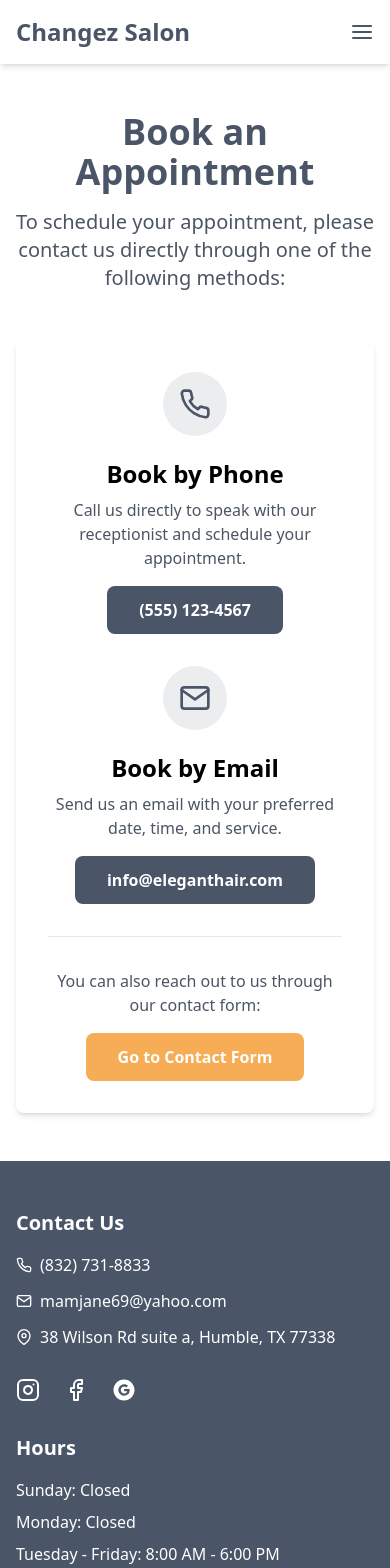
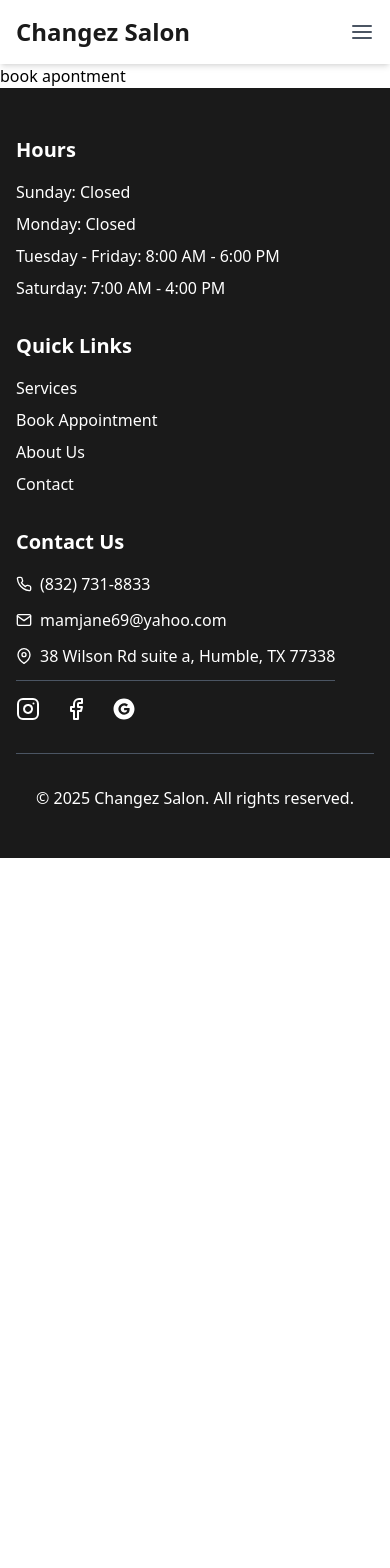
Before and after one commit to Darrenf040/changez-hair-salon, a Next.js app: page /book in a window 390 px wide. Shown: the top 1568 px of the page. After the commit the page ends 858 px from the top, so only its background shows below. Built offline with nearby package versions, Linux system fonts and the light colour scheme.

Commit message:
fixed frontend mobile view

```diff
--- a/app/book/page.js
+++ b/app/book/page.js
@@ -3,66 +3,6 @@
 
 export default function Book() {
   return (
-    <div className="py-12">
-      <div className="max-w-3xl mx-auto px-4 sm:px-6 lg:px-8">
-        <div className="text-center mb-12">
-          <h1 className="text-4xl font-bold text-primary mb-4">Book an Appointment</h1>
-          <p className="text-xl text-gray-600">
-            To schedule your appointment, please contact us directly through one of the following methods:
-          </p>
-        </div>
-
-        <div className="bg-white rounded-lg shadow-md p-8">
-          <div className="space-y-8">
-            {/* Phone Booking */}
-            <div className="text-center">
-              <div className="inline-block p-4 bg-primary bg-opacity-10 rounded-full mb-4">
-                <FiPhone className="w-8 h-8 text-primary" />
-              </div>
-              <h2 className="text-2xl font-semibold mb-2">Book by Phone</h2>
-              <p className="text-gray-600 mb-4">
-                Call us directly to speak with our receptionist and schedule your appointment.
-              </p>
-              <a
-                href="tel:+15551234567"
-                className="inline-block bg-primary text-white px-8 py-3 rounded-lg font-semibold hover:bg-opacity-90 transition-colors"
-              >
-                (555) 123-4567
-              </a>
-            </div>
-
-            {/* Email Booking */}
-            <div className="text-center">
-              <div className="inline-block p-4 bg-primary bg-opacity-10 rounded-full mb-4">
-                <FiMail className="w-8 h-8 text-primary" />
-              </div>
-              <h2 className="text-2xl font-semibold mb-2">Book by Email</h2>
-              <p className="text-gray-600 mb-4">
-                Send us an email with your preferred date, time, and service.
-              </p>
-              <a
-                href="mailto:info@eleganthair.com"
-                className="inline-block bg-primary text-white px-8 py-3 rounded-lg font-semibold hover:bg-opacity-90 transition-colors"
-              >
-                info@eleganthair.com
-              </a>
-            </div>
-
-            {/* Contact Form Link */}
-            <div className="text-center pt-8 border-t">
-              <p className="text-gray-600 mb-4">
-                You can also reach out to us through our contact form:
-              </p>
-              <Link
-                href="/contact"
-                className="inline-block bg-accent text-white px-8 py-3 rounded-lg font-semibold hover:bg-opacity-90 transition-colors"
-              >
-                Go to Contact Form
-              </Link>
-            </div>
-          </div>
-        </div>
-      </div>
-    </div>
+    <h1>book apontment</h1>
   )
 }
--- a/app/components/Footer.js
+++ b/app/components/Footer.js
@@ -5,9 +5,9 @@
   return (
     <footer className="bg-primary text-white">
       <div className="max-w-7xl mx-auto px-4 sm:px-6 lg:px-8 py-12">
-        <div className="grid grid-cols-1 md:grid-cols-3 gap-8">
+        <div className="flex flex-col md:flex-row md:justify-between gap-8">
           {/* Contact Info */}
-          <div className='w-max'>
+          <div className='w-max order-3'>
             <h3 className="text-xl font-semibold mb-4">Contact Us</h3>
             <div className="space-y-3">
               <div className="flex items-center">
@@ -48,7 +48,7 @@
           </div>
 
           {/* Hours */}
-          <div>
+          <div className='w-max'>
             <h3 className="text-xl font-semibold mb-4">Hours</h3>
             <div className="space-y-2">
               <p>Sunday: Closed</p>
@@ -59,7 +59,7 @@
           </div>
 
           {/* Quick Links */}
-          <div>
+          <div className='w-max'>
             <h3 className="text-xl font-semibold mb-4">Quick Links</h3>
             <ul className="space-y-2">
               <li><a href="/services" className="hover:text-accent transition-colors">Services</a></li>
@@ -71,7 +71,7 @@
         </div>
 
         <div className="mt-8 pt-8 border-t border-gray-600 text-center">
-          <p>&copy; {new Date().getFullYear()} ChangezSalon. All rights reserved.</p>
+          <p>&copy; {new Date().getFullYear()} Changez Salon. All rights reserved.</p>
         </div>
       </div>
     </footer>
--- a/app/components/HeroCarousel.js
+++ b/app/components/HeroCarousel.js
@@ -44,7 +44,7 @@
           Transform Your Style
         </h1>
         <p className="text-xl md:text-2xl mb-8 max-w-2xl animate-fade-in-delay">
-          Experience the art of beauty at Elegant Hair, where every visit leaves you feeling renewed and confident.
+          Experience the art of beauty at Changez Hair Salon, where every visit leaves you feeling renewed and confident.
         </p>
         <div className="space-x-4 animate-fade-in-delay-2">
           <Link
--- a/app/components/Navbar.js
+++ b/app/components/Navbar.js
@@ -2,9 +2,13 @@
 import Link from 'next/link'
 import { useState } from 'react'
 import { FiMenu, FiX } from 'react-icons/fi'
+import { usePathname } from 'next/navigation'
+import clsx from "clsx"
 
 export default function Navbar() {
   const [isOpen, setIsOpen] = useState(false)
+  const path = usePathname();
+  console.log(path)
 
   const navLinks = [
     { href: '/', label: 'Home' },
@@ -29,14 +33,20 @@
               <Link
                 key={link.href}
                 href={link.href}
-                className="text-gray-600 hover:text-primary transition-colors"
+                className={clsx(
+                  "hover:text-accent transition-colors",
+                  path === link.href ? "text-accent font-semibold" : "text-gray-600"
+                )}
               >
                 {link.label}
               </Link>
             ))}
             <Link
               href="/book"
-              className="bg-accent text-white px-4 py-1.5 rounded-lg hover:bg-opacity-90 transition-colors"
+              className={clsx(
+                "bg-primary px-4 py-1.5 rounded-lg hover:bg-opacity-90 transition-colors",
+                path === '/book' ? "text-accent text-semibold" : "text-white"
+              )}
             >
               Book Appointment
             </Link>
@@ -62,7 +72,10 @@
               <Link
                 key={link.href}
                 href={link.href}
-                className="block px-3 py-2 text-gray-600 hover:text-primary transition-colors"
+                className={clsx(
+                  "block px-3 py-2 hover:text-accent transition-colors",
+                  path === link.href ? "text-accent font-semibold" : "text-gray-600"
+                )}
                 onClick={() => setIsOpen(false)}
               >
                 {link.label}
@@ -70,7 +83,10 @@
             ))}
             <Link
               href="/book"
-              className="block px-3 py-2 bg-accent text-white rounded-lg hover:bg-opacity-90 transition-colors mt-2"
+              className={clsx(
+                "block px-3 py-2 bg-primary rounded-lg hover:bg-opacity-90 transition-colors mt-2",
+                path === '/book' ? "text-accent text-semibold" : "text-white"
+              )}
               onClick={() => setIsOpen(false)}
             >
               Book Appointment
--- a/app/components/ServiceTabs.js
+++ b/app/components/ServiceTabs.js
@@ -1,10 +1,11 @@
 'use client'
 import { useState } from 'react'
 import Link from 'next/link'
-import { FiScissors, FiDroplet, FiStar, FiTrendingUp, FiClock } from 'react-icons/fi'
+import { FiScissors, FiDroplet, FiStar, FiTrendingUp, FiClock, FiChevronDown } from 'react-icons/fi'
 
 export default function ServiceTabs() {
   const [activeTab, setActiveTab] = useState('Haircuts')
+  const [isDropdownOpen, setIsDropdownOpen] = useState(false)
 
   const tabs = [
     { id: 'Haircuts', icon: <FiScissors className="w-5 h-5" /> },
@@ -96,17 +97,22 @@
     ],
   }
 
+  const handleTabChange = (tabId) => {
+    setActiveTab(tabId)
+    setIsDropdownOpen(false)
+  }
+
   return (
     <div className="py-16">
       <div className="max-w-7xl mx-auto px-4 sm:px-6 lg:px-8">
-        <h1 className="text-4xl font-bold text-center mb-4">Welcome to Elegance</h1>
+        <h1 className="text-4xl font-bold text-center mb-4">Welcome to Changez Salon</h1>
         <p className="text-gray-600 text-center mb-12 max-w-3xl mx-auto">
           Where artistry meets expertise. Our team of passionate stylists is dedicated to helping
           you look and feel your best with personalized hair services tailored to your unique style.
         </p>
 
-        {/* Tabs */}
-        <div className="flex justify-center space-x-4 mb-12">
+        {/* Desktop Tabs */}
+        <div className="hidden md:flex justify-center space-x-4 mb-12">
           {tabs.map((tab) => (
             <button
               key={tab.id}
@@ -123,8 +129,41 @@
           ))}
         </div>
 
+        {/* Mobile Dropdown */}
+        <div className="md:hidden mb-8">
+          <button
+            onClick={() => setIsDropdownOpen(!isDropdownOpen)}
+            className="w-full flex items-center justify-between px-6 py-3 bg-white border border-gray-200 rounded-lg shadow-sm"
+          >
+            <div className="flex items-center space-x-2">
+              {tabs.find(tab => tab.id === activeTab)?.icon}
+              <span>{activeTab}</span>
+            </div>
+            <FiChevronDown className={`w-5 h-5 transition-transform ${isDropdownOpen ? 'rotate-180' : ''}`} />
+          </button>
+
+          {isDropdownOpen && (
+            <div className="absolute z-10 mt-2 w-[calc(100%-2rem)] bg-white border border-gray-200 rounded-lg shadow-lg">
+              {tabs.map((tab) => (
+                <button
+                  key={tab.id}
+                  onClick={() => handleTabChange(tab.id)}
+                  className={`w-full flex items-center space-x-2 px-6 py-3 transition-colors ${
+                    activeTab === tab.id
+                      ? 'bg-primary text-white'
+                      : 'text-gray-600 hover:bg-gray-50'
+                  }`}
+                >
+                  {tab.icon}
+                  <span>{tab.id}</span>
+                </button>
+              ))}
+            </div>
+          )}
+        </div>
+
         {/* Service Cards */}
-        <div className="grid grid-cols-1 md:grid-cols-2 lg:grid-cols-3 gap-8">
+        <div className="grid grid-cols-1 md:grid-cols-2 lg:grid-cols-3 gap-6">
           {services[activeTab].map((service, index) => (
             <div
               key={index}
--- a/app/contact/page.js
+++ b/app/contact/page.js
@@ -31,25 +31,25 @@
     {
       icon: <FiPhone className="w-6 h-6" />,
       title: "Phone",
-      info: "(555) 123-4567",
-      link: "tel:+15551234567"
+      info: "(832) 731-8833",
+      link: "tel:+8327318833"
     },
     {
       icon: <FiMail className="w-6 h-6" />,
       title: "Email",
-      info: "info@eleganthair.com",
-      link: "mailto:info@eleganthair.com"
+      info: "mamjane69@yahoo.com",
+      link: "mailto:mamjane69@yahoo.com"
     },
     {
       icon: <FiMapPin className="w-6 h-6" />,
       title: "Location",
-      info: "123 Style Street, Beauty City",
-      link: "https://maps.google.com"
+      info: "38 Wilson Rd suite a, Humble, TX 77338",
+      link: "https://maps.app.goo.gl/UUd9kETeHVoLPDsp9"
     },
     {
       icon: <FiClock className="w-6 h-6" />,
       title: "Hours",
-      info: "Mon-Fri: 9am-8pm, Sat: 9am-6pm",
+      info: "Tue-Fri: 8 AM-6 PM, Sat: 7 AM-4 PM",
       link: null
     }
   ]
--- a/tailwind.config.js
+++ b/tailwind.config.js
@@ -8,9 +8,9 @@
   theme: {
     extend: {
       colors: {
-        primary: "#4A5568",
+        primary:"#1a1a1a",
+        accent: "#DAA520",
         secondary: "#CBD5E0",
-        accent: "#F6AD55",
       },
     },
   },
```
Also changed, not shown: package.json (+4 -3 lines), 1 other file (tests, documents, lock files or other folders).
